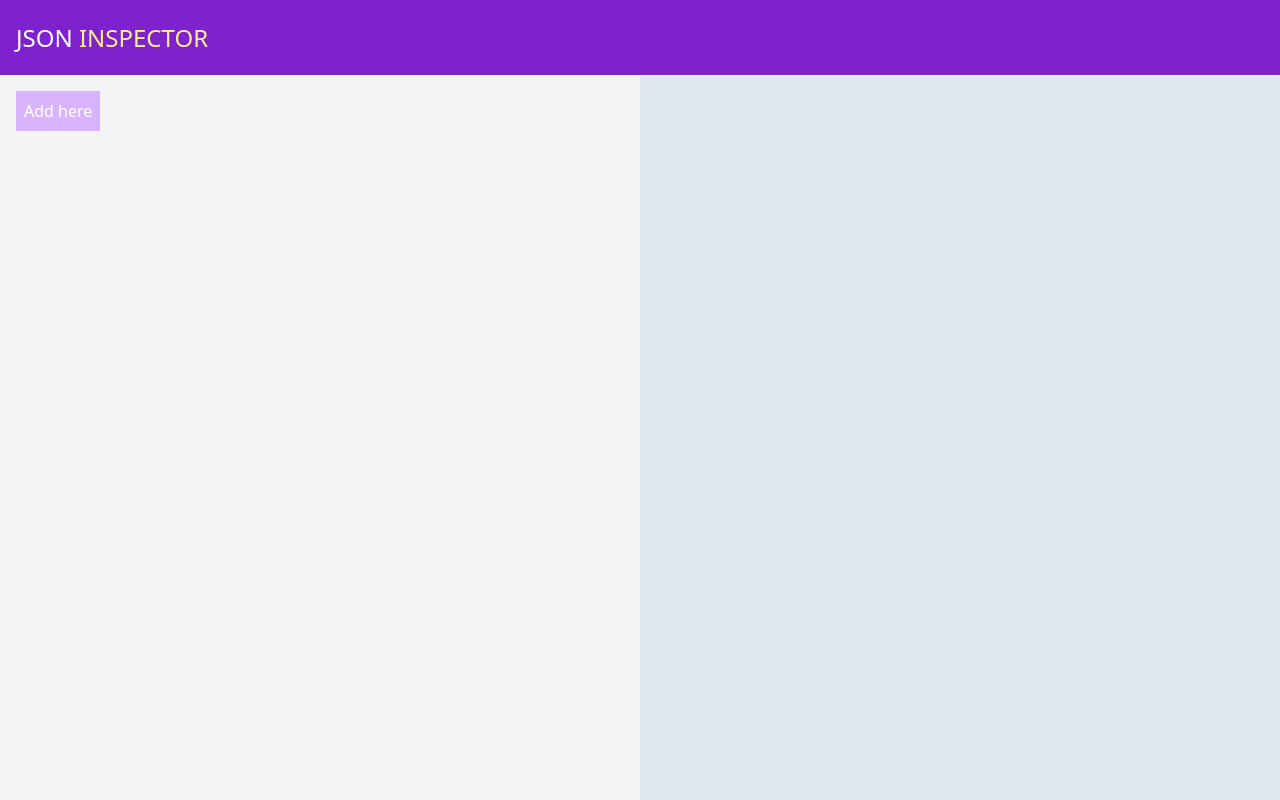
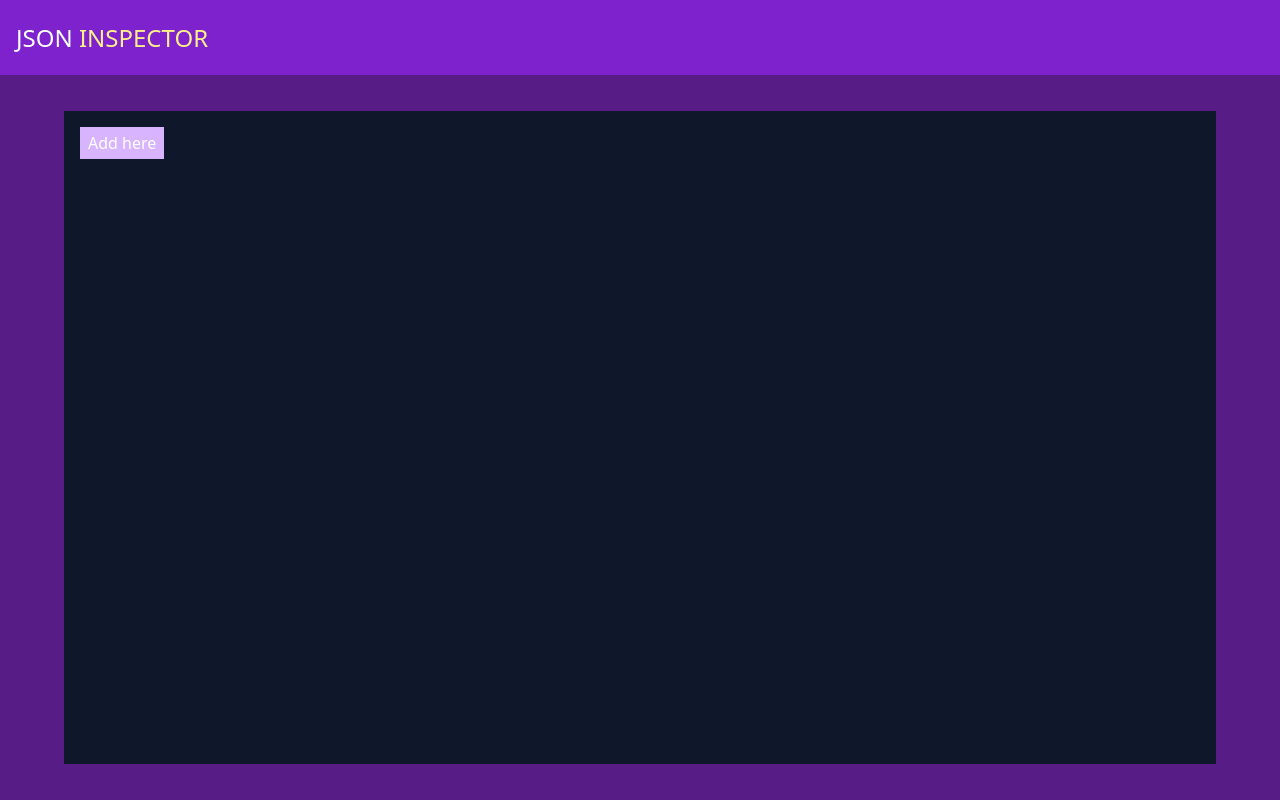
Before and after one commit to matiasgdev/json-inspect, a React (Vite) app: page / in a window 1280 px wide. Built offline with nearby package versions, Linux system fonts and the light colour scheme.

Commit message:
enhance: modify UI

```diff
--- a/src/App.tsx
+++ b/src/App.tsx
@@ -27,8 +27,9 @@ function App() {
           json <span className="text-yellow-200">inspector</span>
         </h1>
       </header>
-      <section className="h-[calc(100vh-75px)] w-full flex justify-center items-center">
-        <div className="flex w-full h-full p-4">
+      <div className="flex items-center justify-center h-[calc(100vh-75px)] w-full bg-purple-900">
+        <section className="flex flex-col w-[90%] h-[90%] justify-center items-center bg-slate-900">
+          <div className="flex w-full p-4">
             <button className="max-h-[40px] bg-purple-300 py-1 px-2 hover:bg-purple-400 transition-colors cursor-pointer border-none outline-none">
               <label htmlFor="file" className="text-white cursor-pointer">
                 <p>Add here</p>
@@ -42,10 +43,11 @@ function App() {
               />
             </button>
           </div>
-        <div className="flex w-full h-full p-4 grow-0 overflow-y-scroll bg-slate-200">
+          <div className="flex w-full h-full p-4 grow-0 overflow-y-scroll">
             <DisplayJSON readableJSON={formattedJSON} />
           </div>
         </section>
+      </div>
     </main>
   )
 }
--- a/src/components/DisplayJSON/index.tsx
+++ b/src/components/DisplayJSON/index.tsx
@@ -12,12 +12,17 @@ export const DisplayJSON: React.FC<DisplayJSONProps> = ({readableJSON}) => {
   const render = (value: Reader[]) =>
     value.map(({key, value}, index) => (
       <div className="flex items-start gap-x-4">
-        <span className="w-[2rem] text-left truncate text-slate-500">
+        <span className="w-[2rem] text-left truncate text-slate-500 shrink-0 text-sm">
           {index}
         </span>
-        <details key={key} onClick={handleExpand}>
-          <summary>{key}</summary>
-          <p className={`indent-4`}>
+        <details
+          className="text-slate-400 cursor-pointer"
+          key={key}
+          onClick={handleExpand}
+          open
+        >
+          <summary className="text-sm">{`"${key}"`}</summary>
+          <p className={`ml-8 text-sm`}>
             {Array.isArray(value)
               ? value.map((v, k) => (
                   <div key={`${(v as unknown as string).toString()} ${k}`}>
@@ -26,7 +31,7 @@ export const DisplayJSON: React.FC<DisplayJSONProps> = ({readableJSON}) => {
                 ))
               : typeof value === 'object'
               ? render(value as unknown as Reader[])
-              : value}
+              : `"${value as string}"`}
           </p>
         </details>
       </div>
```
Lines whose indentation alone changed are shown as unchanged.
